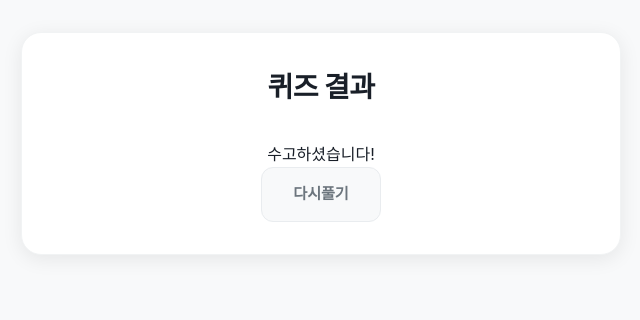
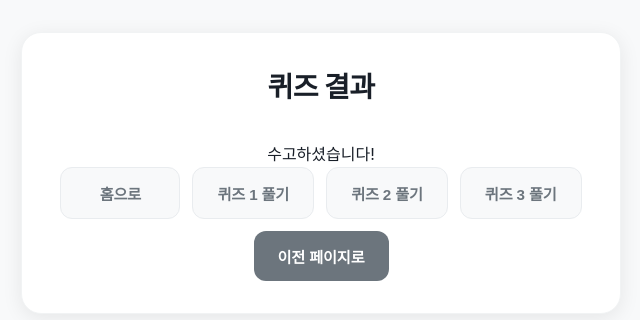
Before and after one commit to ynzung/frontend-seminar, a React (Vite) app in the folder front-week06/: page /result in a window 1280 px wide. Shown: the top 320 px of the page, without its empty margins (319-959 px from the left). Built offline with nearby package versions, Linux system fonts and the light colour scheme.

Commit message:
[Feat] 중첩 라우팅 및 useNavigate 실습 완료

```diff
--- a/front-week06/src/App.jsx
+++ b/front-week06/src/App.jsx
@@ -1,17 +1,17 @@
 import { BrowserRouter, Routes, Route } from "react-router-dom";
-import "./App.css";
+import Layout from "./components/Layout";
 import QuizApp from "./pages/QuizApp";
-import { ResultPage } from "./pages/ResultPage";
+import ResultPage from "./pages/ResultPage";
 
 function App() {
   return (
     <BrowserRouter>
-      <div className="app">
-        <Routes>
-          <Route path="/" element={<QuizApp />} />
-          <Route path="/result" element={<ResultPage />} />
-        </Routes>
-      </div>
+      <Routes>
+        <Route path="/" element={<Layout />} />
+        <Route index element={<QuizApp />} />
+        <Route path="quiz/:quizId" element={<QuizApp />} />
+        <Route path="result" element={<ResultPage />} />
+      </Routes>
     </BrowserRouter>
   );
 }
--- /dev/null
+++ b/front-week06/src/components/Layout.jsx
@@ -0,0 +1,30 @@
+import { Link, Outlet } from "react-router-dom";
+
+const Layout = () => {
+  return (
+    <div className="app">
+      <header className="header">
+        <h1>React Quiz</h1>
+      </header>
+      <nav className="navbar">
+        <Link to="/" className="nav-link">
+          전체 퀴즈
+        </Link>
+        <Link to="/quiz/1" className="nav-link">
+          퀴즈 1
+        </Link>
+        <Link to="/quiz/2" className="nav-link">
+          퀴즈 2
+        </Link>
+        <Link to="/quiz/3" className="nav-link">
+          퀴즈 3
+        </Link>
+      </nav>
+      <main className="main-content">
+        <Outlet />
+      </main>
+    </div>
+  );
+};
+
+export default Layout;
--- a/front-week06/src/pages/QuizApp.jsx
+++ b/front-week06/src/pages/QuizApp.jsx
@@ -1,15 +1,48 @@
-import { Link } from "react-router-dom";
+import { Link, useParams } from "react-router-dom";
 import { useQuiz } from "../hooks/useQuiz";
 
 const QuizApp = () => {
-  const questions = [
+  const { quizId } = useParams();
+
+  // quizId에 따른 문제 세트 선택
+  const getQuestions = (id) => {
+    const questionSets = {
+      1: [
         { question: "React에서 상태를 관리하는 Hook은?", answer: "useState" },
         {
           question: "컴포넌트가 마운트될 때 실행되는 Hook은?",
           answer: "useEffect",
         },
         { question: "DOM에 직접 접근할 때 사용하는 Hook은?", answer: "useRef" },
-  ];
+      ],
+      2: [
+        { question: "JavaScript에서 배열을 순회하는 메서드는?", answer: "map" },
+        { question: "비동기 처리를 위한 키워드는?", answer: "async" },
+        {
+          question: "변수를 선언하는 키워드 중 재할당이 불가능한 것은?",
+          answer: "const",
+        },
+      ],
+      3: [
+        { question: "HTTP 상태 코드 중 성공을 나타내는 것은?", answer: "200" },
+        { question: "CSS에서 요소를 중앙 정렬하는 속성은?", answer: "center" },
+        { question: "HTML에서 제목을 나타내는 태그는?", answer: "h1" },
+      ],
+    };
+
+    return (
+      questionSets[id] || [
+        { question: "React에서 상태를 관리하는 Hook은?", answer: "useState" },
+        {
+          question: "컴포넌트가 마운트될 때 실행되는 Hook은?",
+          answer: "useEffect",
+        },
+        { question: "DOM에 직접 접근할 때 사용하는 Hook은?", answer: "useRef" },
+      ]
+    );
+  };
+
+  const questions = getQuestions(quizId);
 
   const {
     currentQuestion,
--- a/front-week06/src/pages/ResultPage.jsx
+++ b/front-week06/src/pages/ResultPage.jsx
@@ -1,17 +1,42 @@
-import { Link } from "react-router-dom";
+import { useNavigate } from "react-router-dom";
 
-export const ResultPage = () => {
+const ResultPage = () => {
+  const navigate = useNavigate();
+
+  const handleGoHome = () => {
+    navigate("/");
+  };
+  const handleGoToQuiz = (id) => {
+    navigate(`/quiz/${id}`);
+  };
+  const handleGoBack = () => {
+    navigate(-1);
+  };
   return (
     <div className="quiz-container">
       <h1>퀴즈 결과</h1>
       <div className="results-section">
         <p>수고하셨습니다!</p>
         <div className="button-group">
-          <Link to="/" className="link-btn">
-            다시풀기
-          </Link>
+          <button onClick={handleGoHome} className="home-btn">
+            홈으로
+          </button>
+          <button onClick={() => handleGoToQuiz(1)} className="link-btn">
+            퀴즈 1 풀기
+          </button>
+          <button onClick={() => handleGoToQuiz(2)} className="link-btn">
+            퀴즈 2 풀기
+          </button>
+          <button onClick={() => handleGoToQuiz(3)} className="link-btn">
+            퀴즈 3 풀기
+          </button>
+          <button onClick={handleGoBack} className="reset-btn">
+            이전 페이지로
+          </button>
         </div>
       </div>
     </div>
   );
 };
+
+export default ResultPage;
```
Lines whose indentation alone changed are shown as unchanged.
